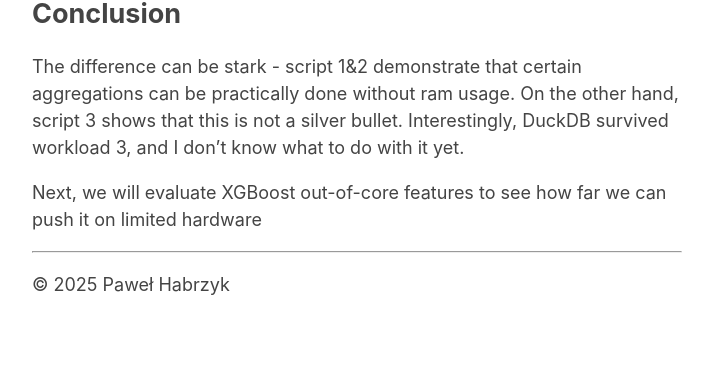
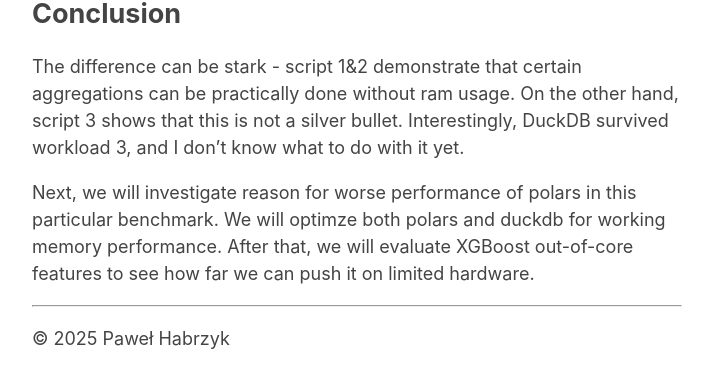
Before and after one commit to habrzyk-pawel/habrzyk-pawel.github.io, a Jekyll site: the page built from _posts/2025-09-04-Polars-ram-usage-benchmarks.md, in a window 1280 px wide and 900 px high, scrolled down 9701 px, cut to the strip 508-896 px from the top of the window. Shown: the whole strip, without its empty margins (283-996 px from the left). Built offline with Jekyll 4.4.1, drawn with Linux system fonts in a browser that asks for light colours; before the commit the page ends 10547 px from its top, so only the background shows below that.

Commit message:
Update 2025-09-04-Polars-ram-usage-benchmarks.md

```diff
--- a/_posts/2025-09-04-Polars-ram-usage-benchmarks.md
+++ b/_posts/2025-09-04-Polars-ram-usage-benchmarks.md
@@ -254,4 +254,4 @@ df = con.execute(q).df()
 ## Conclusion
 The difference can be stark - script 1&2 demonstrate that certain aggregations can be practically done without ram usage. On the other hand, script 3 shows that this is not a silver bullet. Interestingly, DuckDB survived workload 3, and I don't know what to do with it yet.
 
-Next, we will evaluate XGBoost out-of-core features to see how far we can push it on limited hardware
+Next, we will investigate reason for worse performance of polars in this particular benchmark. We will optimze both polars and duckdb for working memory performance. After that, we will evaluate XGBoost out-of-core features to see how far we can push it on limited hardware.
```
